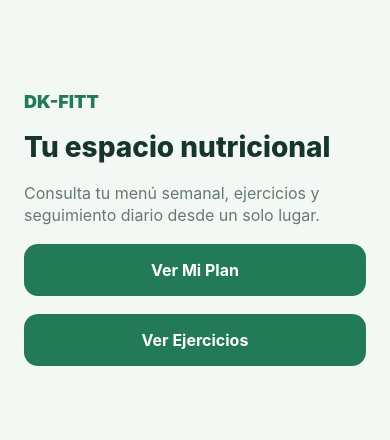
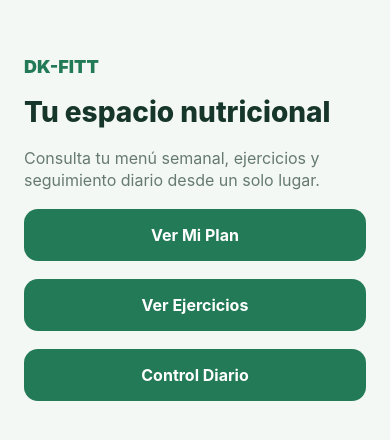
Before and after one commit to ravivanco/ProyectoInterculturalidad-G3, a React Native app in the folder movil/: screen /Home in a window 390 px wide. Shown: the part 194-634 px from the top of the page. Built offline with nearby package versions, Linux system fonts and the light colour scheme; no server answers.

Commit message:
feat(movil): restringir cumplimiento al dia actual

```diff
--- a/movil/src/navigation/RootNavigator.tsx
+++ b/movil/src/navigation/RootNavigator.tsx
@@ -8,6 +8,7 @@ import { RegisterScreen } from '../screens/auth/RegisterScreen';
 import { HomeScreen } from '../screens/HomeScreen';
 import { MealDetailScreen } from '../screens/plan/MealDetailScreen';
 import { WeeklyMenuScreen } from '../screens/plan/WeeklyMenuScreen';
+import { DailyTrackingScreen } from '../screens/tracking/DailyTrackingScreen';
 import { getProfileCompleted, getToken } from '../services/tokenStorage';
 import { colors } from '../theme/colors';
 import type { RootStackParamList } from './types';
@@ -37,6 +38,7 @@ export function RootNavigator() {
       <Stack.Screen component={WeeklyMenuScreen} name="WeeklyMenu" />
       <Stack.Screen component={MealDetailScreen} name="MealDetail" />
       <Stack.Screen component={ExercisesScreen} name="Exercises" />
+      <Stack.Screen component={DailyTrackingScreen} name="DailyTracking" />
     </Stack.Navigator>
   );
 }
--- a/movil/src/navigation/types.ts
+++ b/movil/src/navigation/types.ts
@@ -6,4 +6,5 @@ export type RootStackParamList = {
   WeeklyMenu: undefined;
   MealDetail: { dayId: string; mealId: string };
   Exercises: undefined;
+  DailyTracking: undefined;
 };
--- a/movil/src/screens/HomeScreen.tsx
+++ b/movil/src/screens/HomeScreen.tsx
@@ -13,6 +13,7 @@ export function HomeScreen({ navigation }: NativeStackScreenProps<RootStackParam
       <Text style={styles.subtitle}>Consulta tu menú semanal, ejercicios y seguimiento diario desde un solo lugar.</Text>
       <PrimaryButton onPress={() => navigation.navigate('WeeklyMenu')} title="Ver Mi Plan" />
       <PrimaryButton onPress={() => navigation.navigate('Exercises')} title="Ver Ejercicios" />
+      <PrimaryButton onPress={() => navigation.navigate('DailyTracking')} title="Control Diario" />
     </View>
   );
 }
--- /dev/null
+++ b/movil/src/screens/tracking/DailyTrackingScreen.tsx
@@ -0,0 +1,113 @@
+import { NativeStackScreenProps } from '@react-navigation/native-stack';
+import { useEffect, useMemo, useState } from 'react';
+import { Alert, Pressable, ScrollView, StyleSheet, Text, View } from 'react-native';
+
+import { PrimaryButton } from '../../components/PrimaryButton';
+import { mealSlotLabels } from '../../constants/mealSlots';
+import type { RootStackParamList } from '../../navigation/types';
+import { trackingService } from '../../services/trackingService';
+import { colors } from '../../theme/colors';
+import type { DailyTrackingSummary, MealCompletionStatus, PlannedMealTracking } from '../../types/tracking';
+
+const todayIso = new Date().toISOString().slice(0, 10);
+
+export function DailyTrackingScreen({ navigation }: NativeStackScreenProps<RootStackParamList, 'DailyTracking'>) {
+  const [summary, setSummary] = useState<DailyTrackingSummary>();
+
+  useEffect(() => {
+    trackingService.getDailySummary().then(setSummary);
+  }, []);
+
+  const visibleMeals = useMemo(() => summary?.plannedMeals ?? [], [summary?.plannedMeals]);
+
+  const changeMealStatus = async (meal: PlannedMealTracking, status: MealCompletionStatus) => {
+    if (meal.date !== todayIso) {
+      Alert.alert('Acción bloqueada', 'Solo puedes marcar comidas del día actual.');
+      return;
+    }
+
+    const nextSummary = await trackingService.updateMealStatus(meal.id, status);
+    setSummary(nextSummary);
+  };
+
+  return (
+    <ScrollView contentContainerStyle={styles.container}>
+      <View style={styles.header}>
+        <Text style={styles.kicker}>Control diario</Text>
+        <Text style={styles.title}>Seguimiento alimenticio</Text>
+        <Text style={styles.subtitle}>Marca tus comidas solo cuando correspondan al día actual.</Text>
+      </View>
+
+      <View style={styles.infoCard}>
+        <Text style={styles.infoTitle}>Fecha actual</Text>
+        <Text style={styles.infoText}>{todayIso}</Text>
+        <Text style={styles.infoHint}>Los días futuros quedan bloqueados para mantener un seguimiento real.</Text>
+      </View>
+
+      <View style={styles.section}>
+        <Text style={styles.sectionTitle}>Comidas del plan</Text>
+        {visibleMeals.map((meal) => (
+          <MealTrackingCard meal={meal} key={meal.id} onChange={changeMealStatus} />
+        ))}
+      </View>
+
+      <PrimaryButton onPress={() => navigation.goBack()} title="Volver al inicio" />
+    </ScrollView>
+  );
+}
+
+type MealTrackingCardProps = {
+  meal: PlannedMealTracking;
+  onChange: (meal: PlannedMealTracking, status: MealCompletionStatus) => void;
+};
+
+function MealTrackingCard({ meal, onChange }: MealTrackingCardProps) {
+  const disabled = meal.date !== todayIso;
+
+  return (
+    <View style={[styles.mealCard, disabled ? styles.mealCardDisabled : undefined]}>
+      <View style={styles.mealHeader}>
+        <Text style={styles.mealSlot}>{mealSlotLabels[meal.slot]}</Text>
+        <Text style={styles.mealDate}>{meal.date}</Text>
+      </View>
+      <Text style={styles.mealTitle}>{meal.title}</Text>
+      <Text style={styles.mealMeta}>{meal.calories} kcal · Estado: {meal.status}</Text>
+      {disabled ? <Text style={styles.blockedText}>Día futuro bloqueado</Text> : undefined}
+      <View style={styles.actions}>
+        <Pressable disabled={disabled} onPress={() => onChange(meal, 'completed')} style={[styles.actionButton, disabled ? styles.actionDisabled : undefined]}>
+          <Text style={styles.actionText}>Realizada</Text>
+        </Pressable>
+        <Pressable disabled={disabled} onPress={() => onChange(meal, 'skipped')} style={[styles.actionButton, styles.secondaryAction, disabled ? styles.actionDisabled : undefined]}>
+          <Text style={styles.actionText}>No realizada</Text>
+        </Pressable>
+      </View>
+    </View>
+  );
+}
+
+const styles = StyleSheet.create({
+  actionButton: { alignItems: 'center', backgroundColor: colors.primary, borderRadius: 12, flex: 1, paddingVertical: 11 },
+  actionDisabled: { backgroundColor: colors.disabled },
+  actionText: { color: colors.surface, fontWeight: '900' },
+  actions: { flexDirection: 'row', gap: 10, marginTop: 12 },
+  blockedText: { color: colors.danger, fontSize: 13, fontWeight: '800', marginTop: 8 },
+  container: { backgroundColor: colors.background, flexGrow: 1, gap: 20, padding: 24, paddingTop: 56 },
+  header: { gap: 8 },
+  infoCard: { backgroundColor: colors.primarySoft, borderRadius: 20, gap: 6, padding: 16 },
+  infoHint: { color: colors.primaryDark, fontSize: 13, lineHeight: 19 },
+  infoText: { color: colors.text, fontSize: 17, fontWeight: '900' },
+  infoTitle: { color: colors.primaryDark, fontSize: 12, fontWeight: '900', textTransform: 'uppercase' },
+  kicker: { color: colors.primary, fontSize: 13, fontWeight: '900', letterSpacing: 1, textTransform: 'uppercase' },
+  mealCard: { backgroundColor: colors.surface, borderColor: colors.border, borderRadius: 18, borderWidth: 1, padding: 16 },
+  mealCardDisabled: { opacity: 0.65 },
+  mealDate: { color: colors.muted, fontSize: 12, fontWeight: '800' },
+  mealHeader: { alignItems: 'center', flexDirection: 'row', justifyContent: 'space-between' },
+  mealMeta: { color: colors.muted, fontSize: 14, marginTop: 4 },
+  mealSlot: { color: colors.primary, fontSize: 12, fontWeight: '900', textTransform: 'uppercase' },
+  mealTitle: { color: colors.text, fontSize: 17, fontWeight: '900', marginTop: 8 },
+  secondaryAction: { backgroundColor: colors.primaryDark },
+  section: { gap: 12 },
+  sectionTitle: { color: colors.text, fontSize: 20, fontWeight: '900' },
+  subtitle: { color: colors.muted, fontSize: 16, lineHeight: 22 },
+  title: { color: colors.text, fontSize: 32, fontWeight: '900' },
+});
--- /dev/null
+++ b/movil/src/services/trackingService.ts
@@ -0,0 +1,50 @@
+import type { AdditionalFood, DailyTrackingSummary, MealCompletionStatus, PlannedMealTracking, WeightRecord } from '../types/tracking';
+
+const todayIso = new Date().toISOString().slice(0, 10);
+
+const plannedMeals: PlannedMealTracking[] = [
+  { id: 'today-breakfast', slot: 'breakfast', title: 'Desayuno del plan', calories: 360, date: todayIso, status: 'pending' },
+  { id: 'today-morning', slot: 'morningSnack', title: 'Media mañana del plan', calories: 180, date: todayIso, status: 'pending' },
+  { id: 'today-lunch', slot: 'lunch', title: 'Almuerzo del plan', calories: 560, date: todayIso, status: 'pending' },
+  { id: 'today-afternoon', slot: 'afternoonSnack', title: 'Media tarde del plan', calories: 160, date: todayIso, status: 'pending' },
+  { id: 'today-dinner', slot: 'dinner', title: 'Cena del plan', calories: 540, date: todayIso, status: 'pending' },
+  { id: 'future-breakfast', slot: 'breakfast', title: 'Desayuno de mañana', calories: 390, date: addDays(1), status: 'pending' },
+];
+
+const additionalFoods: AdditionalFood[] = [];
+
+const weightHistory: WeightRecord[] = [
+  { id: 'w-1', date: addDays(-3), weightKg: 72.8 },
+  { id: 'w-2', date: addDays(-2), weightKg: 72.4 },
+  { id: 'w-3', date: addDays(-1), weightKg: 72.1 },
+];
+
+function addDays(days: number) {
+  const date = new Date();
+  date.setDate(date.getDate() + days);
+  return date.toISOString().slice(0, 10);
+}
+
+function cloneSummary(): DailyTrackingSummary {
+  return {
+    date: todayIso,
+    calorieGoal: 1850,
+    plannedMeals: plannedMeals.map((meal) => ({ ...meal })),
+    additionalFoods: additionalFoods.map((food) => ({ ...food })),
+    weightHistory: weightHistory.map((record) => ({ ...record })),
+  };
+}
+
+export const trackingService = {
+  async getDailySummary() {
+    return cloneSummary();
+  },
+
+  async updateMealStatus(mealId: string, status: MealCompletionStatus) {
+    const meal = plannedMeals.find((item) => item.id === mealId);
+    if (!meal) throw new Error('Comida no encontrada.');
+    if (meal.date !== todayIso) throw new Error('Solo puedes marcar comidas del día actual.');
+    meal.status = status;
+    return cloneSummary();
+  },
+};
--- /dev/null
+++ b/movil/src/types/tracking.ts
@@ -0,0 +1,40 @@
+import type { MealSlot } from './nutritionPlan';
+
+export type MealCompletionStatus = 'pending' | 'completed' | 'skipped';
+
+export type PlannedMealTracking = {
+  id: string;
+  slot: MealSlot;
+  title: string;
+  calories: number;
+  date: string;
+  status: MealCompletionStatus;
+};
+
+export type AdditionalFoodStatus = 'draft' | 'estimated' | 'confirmed' | 'discarded';
+
+export type AdditionalFood = {
+  id: string;
+  name: string;
+  date: string;
+  calories: number;
+  protein: number;
+  carbs: number;
+  fat: number;
+  imageUri?: string;
+  status: AdditionalFoodStatus;
+};
+
+export type WeightRecord = {
+  id: string;
+  date: string;
+  weightKg: number;
+};
+
+export type DailyTrackingSummary = {
+  date: string;
+  calorieGoal: number;
+  plannedMeals: PlannedMealTracking[];
+  additionalFoods: AdditionalFood[];
+  weightHistory: WeightRecord[];
+};
```
